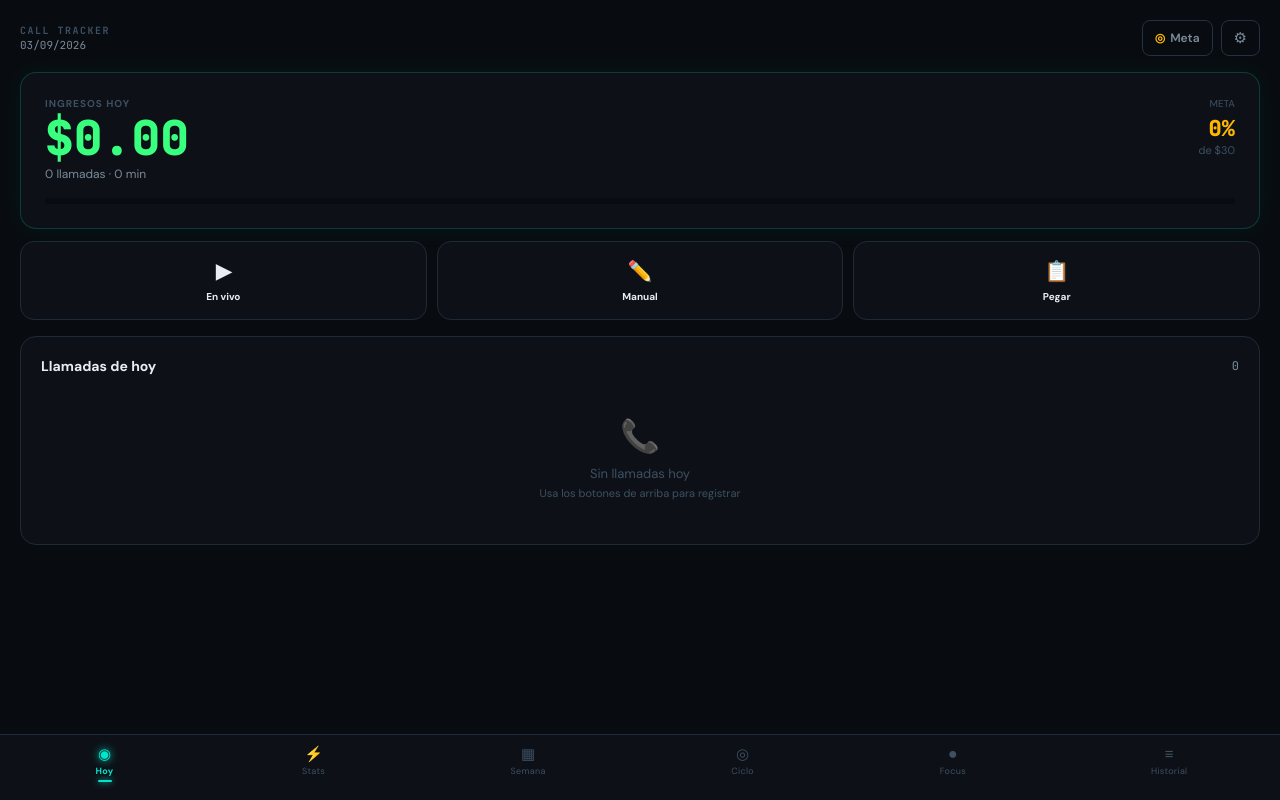
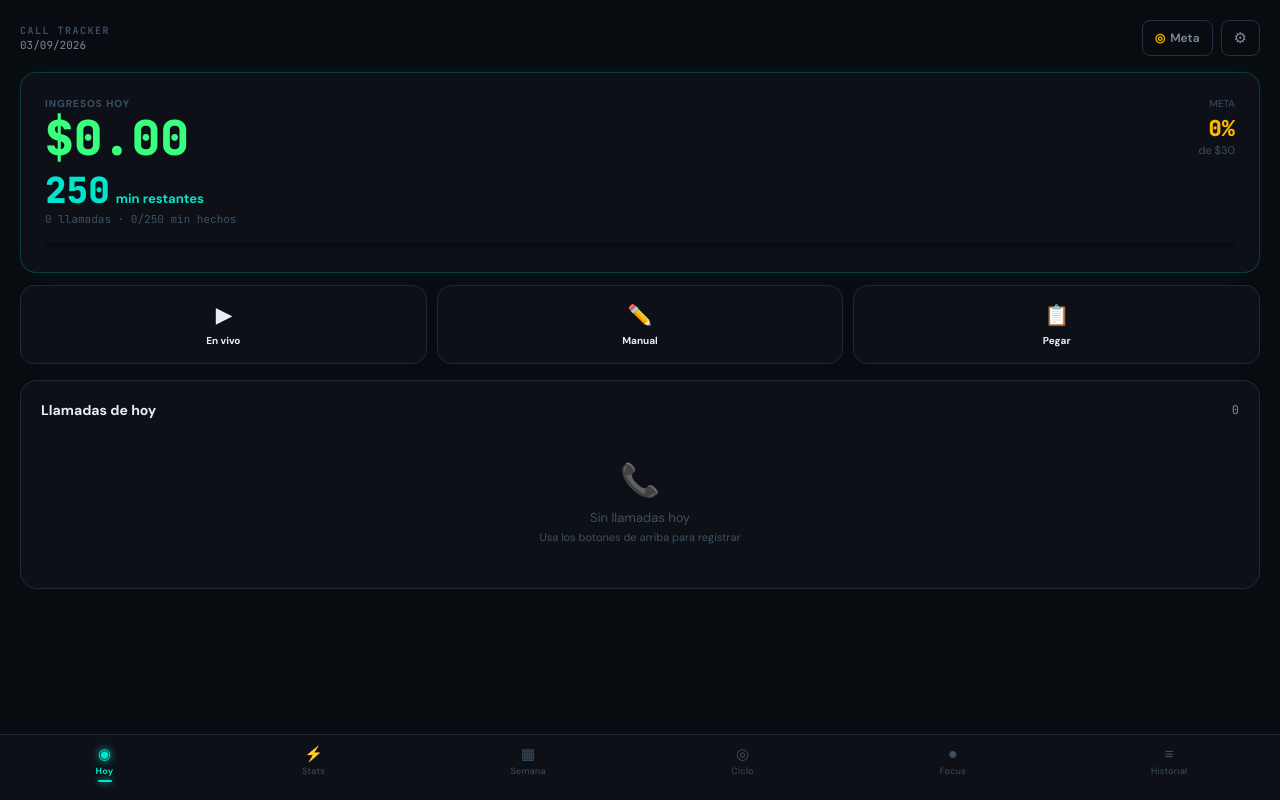
Before and after one commit to rendelarr/call-tracker, a React (Create React App) app: page / in a window 1280 px wide. Built offline with nearby package versions, Linux system fonts and the light colour scheme.

Commit message:
Add files via upload

```diff
--- a/src/App.jsx
+++ b/src/App.jsx
@@ -146,9 +146,9 @@ function parseDate(val){if(!val)return null;const s=String(val).trim();if(/^\d{2
 function parseTime(val){if(!val)return"N/A";const s=String(val).trim();if(/\d{1,2}:\d{2}\s?[AP]M/i.test(s))return s;const m=s.match(/^(\d{1,2}):(\d{2})$/);if(m){let h=parseInt(m[1]),min=m[2];const ap=h>=12?"PM":"AM";if(h>12)h-=12;if(h===0)h=12;return`${h}:${min} ${ap}`;}return s;}
 function parseHour(t){if(!t||t==="N/A")return null;const m=t.match(/(\d{1,2}):(\d{2})\s?([AP]M)/i);if(!m)return null;let h=parseInt(m[1]);const ap=m[3].toUpperCase();if(ap==="PM"&&h!==12)h+=12;if(ap==="AM"&&h===12)h=0;return h;}
 function norm(s){return String(s).toLowerCase().replace(/[^a-z0-9]/g,"");}
-function detectFieldSmart(h){const n=norm(h);if(n==="projectid"||n==="project_id")return"customerId";if(n.includes("serviceline"))return"serviceType";if(n.includes("servicedate")||n==="servicedate")return"date";if(n.includes("starttime")||n==="starttimecentral")return"callStart";if(n==="quantity")return"duration";if(n==="earnings")return"earnings";if(n==="adjustment")return"adjustment";if(n==="comments")return"comments";if(n.includes("customer")||n==="id")return"customerId";if(n.includes("date"))return"date";if(n.includes("start"))return"callStart";if(n.includes("duration")||n.includes("minutes"))return"duration";if(n.includes("pay")||n.includes("amount"))return"earnings";return null;}
+function detectFieldSmart(h){const n=norm(h);if(n==="projectid"||n==="project_id")return"customerId";if(n.includes("serviceline"))return"serviceType";if(n.includes("servicedate")||n==="servicedate")return"date";if(n.includes("starttime")||n==="starttimecentral")return"callStart";if(n==="quantity")return"duration";if(n==="earnings")return"earnings";if(n==="adjustment")return"adjustment";if(n==="comments")return"comments";if(n==="paymentstatus"||n==="paymentstat")return null;if(n.includes("customer")||n==="id")return"customerId";if(n.includes("date"))return"date";if(n.includes("start"))return"callStart";if(n.includes("duration")||n.includes("minutes"))return"duration";if(n.includes("pay")||n.includes("amount"))return"earnings";return null;}
 function parseCSVText(text){const lines=text.trim().split(/\r?\n/).filter(l=>l.trim());if(lines.length<2)return{headers:[],rows:[]};const fl=lines[0];const useTab=(fl.match(/\t/g)||[]).length>(fl.match(/,/g)||[]).length;const split=l=>useTab?l.split("\t").map(s=>s.trim().replace(/^"|"$/g,"")):l.split(",").map(s=>s.trim().replace(/^"|"$/g,""));return{headers:split(lines[0]),rows:lines.slice(1).map(split)};}
-function rowsToCallsSmart(rows,headers){const map={};headers.forEach((h,i)=>{const f=detectFieldSmart(h);if(f&&map[f]===undefined)map[f]=i;});return rows.map(row=>{const g=f=>map[f]!==undefined?String(row[map[f]]||"").trim():"";const earnings=parseFloat(g("earnings").replace(/[$,]/g,""))||0;const adjustment=parseFloat(g("adjustment").replace(/[$,]/g,""))||0;const totalPay=Math.round((earnings+adjustment)*100)/100;const comments=g("comments");const date=parseDate(g("date"));const duration=parseInt(g("duration"))||0;return{customerId:g("customerId")||"N/A",date:date||"N/A",callStart:parseTime(g("callStart")),duration,billable:"Yes",dropped:"No",pay:totalPay,surge:comments.toLowerCase().includes("surge"),serviceType:g("serviceType")||"",id:Date.now()+Math.random()};}).filter(c=>c.date!=="N/A"&&c.duration>0);}
+function rowsToCallsSmart(rows,headers){const map={};headers.forEach((h,i)=>{const f=detectFieldSmart(h);if(f&&map[f]===undefined)map[f]=i;});return rows.map(row=>{const g=f=>map[f]!==undefined?String(row[map[f]]||"").trim():"";const earnings=parseFloat(g("earnings").replace(/[$,]/g,""))||0;const adjustment=parseFloat(g("adjustment").replace(/[$,]/g,""))||0;const totalPay=Math.round((earnings+adjustment)*100)/100;const comments=g("comments");const date=parseDate(g("date"));const duration=Math.round(parseFloat(g("duration").replace(/[$,]/g,""))||0);return{customerId:g("customerId")||"N/A",date:date||"N/A",callStart:parseTime(g("callStart")),duration,billable:"Yes",dropped:"No",pay:totalPay,surge:comments.toLowerCase().includes("surge"),serviceType:g("serviceType")||"",id:Date.now()+Math.random()};}).filter(c=>c.date!=="N/A"&&c.duration>0);}
 function parseCallText(text){const clean=text.replace(/\s+/g," ").trim();const custMatch=clean.match(/(\d{5,})/);const dateMatch=clean.match(/(\d{2}\/\d{2}\/\d{4})/);const timeMatch=clean.match(/(\d{1,2}:\d{2}\s?[AP]M)/i);const durMatch=clean.match(/(\d+)\s*(?:Yes|No)/i);const billMatch=clean.match(/(\d+)\s*(Yes|No)\s*(Yes|No)/i);const payMatch=clean.match(/\$(\d+\.?\d*)/);if(!dateMatch||!durMatch)return null;return{customerId:custMatch?custMatch[1]:"N/A",date:dateMatch[1],callStart:timeMatch?timeMatch[1].trim():"N/A",duration:parseInt(durMatch[1]),billable:billMatch?billMatch[2]:"No",dropped:billMatch?billMatch[3]:"No",pay:payMatch?parseFloat(payMatch[1]):0,id:Date.now()+Math.random()};}
 function today(){const d=new Date();return`${String(d.getMonth()+1).padStart(2,"0")}/${String(d.getDate()).padStart(2,"0")}/${d.getFullYear()}`;}
 function last7Dates(){return Array.from({length:7},(_,i)=>{const d=new Date();d.setDate(d.getDate()-i);return`${String(d.getMonth()+1).padStart(2,"0")}/${String(d.getDate()).padStart(2,"0")}/${d.getFullYear()}`;}).reverse();}
@@ -326,6 +326,9 @@ export default function App(){
   const todayMoney=todayCalls.reduce((s,c)=>s+c.pay,0);
   const todayMins=todayCalls.reduce((s,c)=>s+c.duration,0);
   const moneyPct=Math.min(100,Math.round((todayMoney/config.dailyMoneyGoal)*100));
+  const minsNeeded=Math.ceil(config.dailyMoneyGoal/0.12);
+  const minsLeft=Math.max(0,minsNeeded-todayMins);
+  const minsGoalReached=minsLeft===0;
   const weekDates=last7Dates();
   const weekData=weekDates.map(d=>({date:d,label:d.slice(0,5),mins:(byDate[d]||[]).reduce((s,c)=>s+c.duration,0),money:(byDate[d]||[]).reduce((s,c)=>s+c.pay,0)}));
   const weekMoney=weekData.reduce((s,d)=>s+d.money,0);
@@ -576,7 +579,17 @@ export default function App(){
                 <div>
                   <div style={{fontSize:10,color:"var(--text3)",fontWeight:700,letterSpacing:1}}>INGRESOS HOY</div>
                   <div style={{fontSize:48,fontWeight:800,fontFamily:"var(--mono)",color:"var(--green)",lineHeight:1,marginTop:4}}>${todayMoney.toFixed(2)}</div>
-                  <div style={{fontSize:12,color:"var(--text2)",marginTop:4}}>{todayCalls.length} llamadas · {todayMins} min</div>
+                  <div style={{marginTop:10}}>
+                    {minsGoalReached?(
+                      <div style={{fontSize:16,fontWeight:900,fontFamily:"var(--mono)",color:"var(--green)"}}>✓ Meta de minutos alcanzada</div>
+                    ):(
+                      <div style={{display:"flex",alignItems:"baseline",gap:6}}>
+                        <div style={{fontSize:36,fontWeight:900,fontFamily:"var(--mono)",color:"var(--cyan)",lineHeight:1}}>{minsLeft}</div>
+                        <div style={{fontSize:13,fontWeight:700,color:"var(--cyan)"}}>min restantes</div>
+                      </div>
+                    )}
+                    <div style={{fontSize:11,color:"var(--text3)",marginTop:4,fontFamily:"var(--mono)"}}>{todayCalls.length} llamadas · {todayMins}/{minsNeeded} min hechos</div>
+                  </div>
                 </div>
                 <div style={{textAlign:"right"}}>
                   <div style={{fontSize:10,color:"var(--text3)",marginBottom:4}}>META</div>
```
